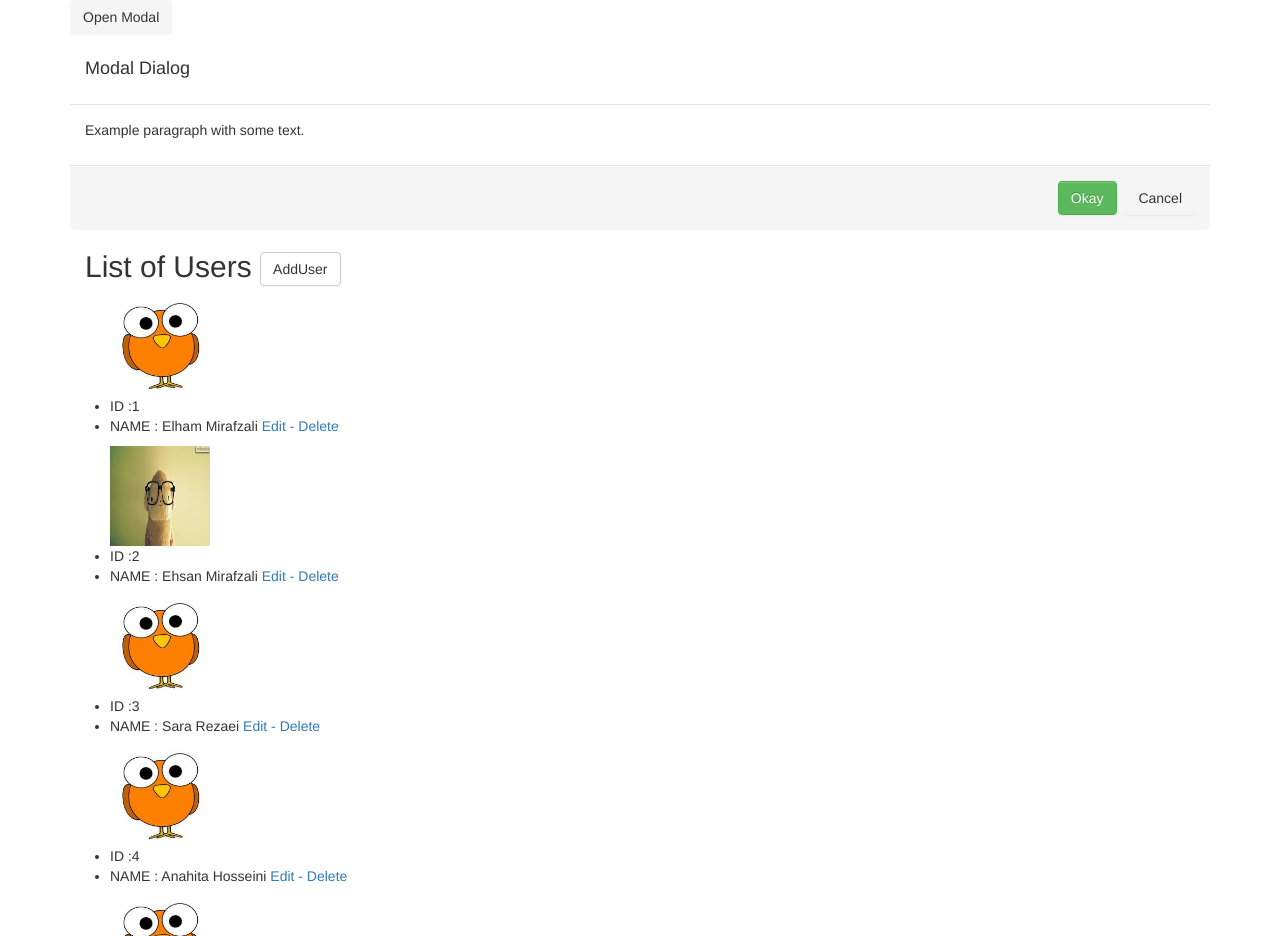
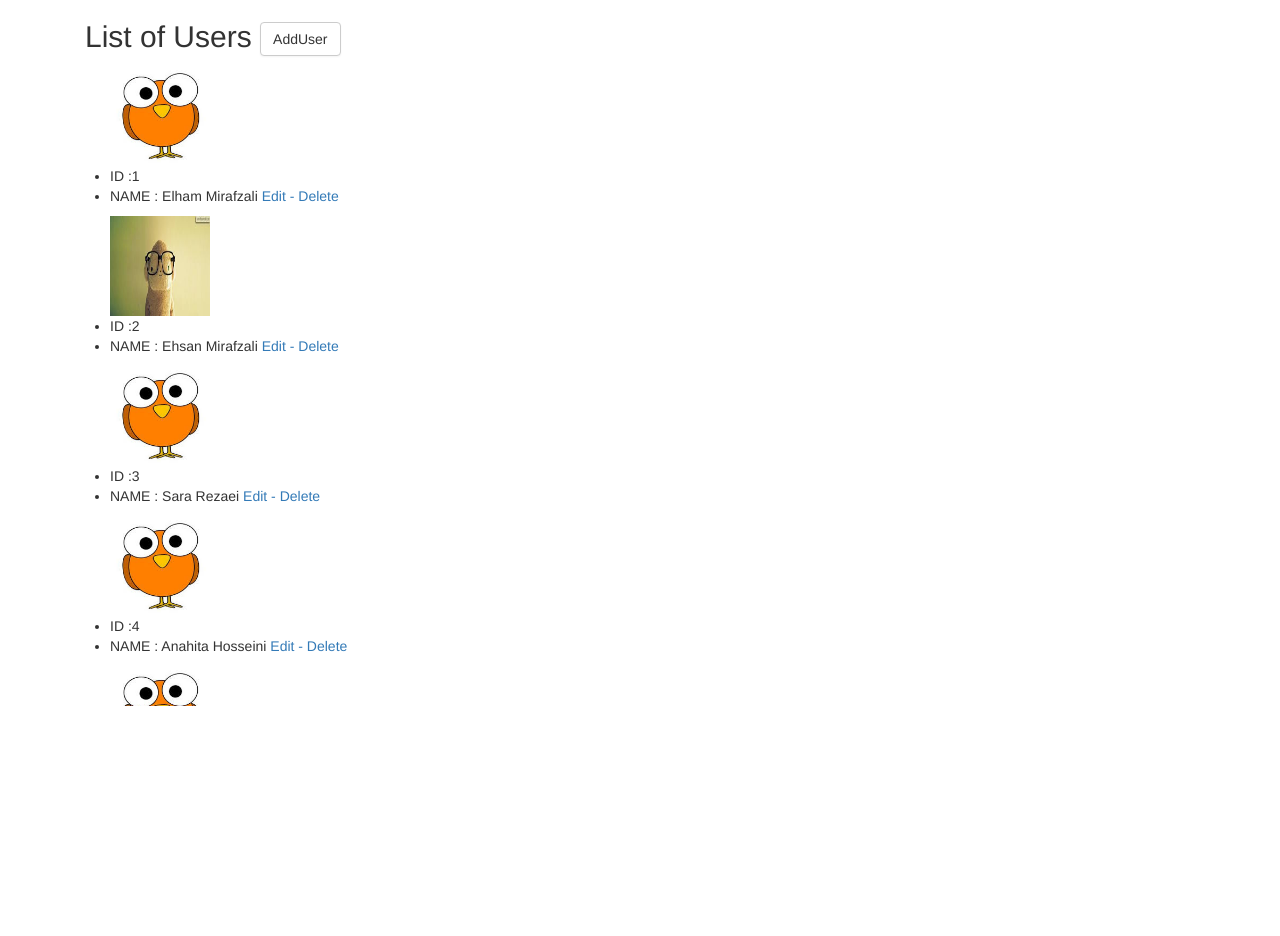
Before and after one commit to ElhamMirafzali/Angularjs-User-, a plain HTML site: page index.html in a window 1280 px wide. After the commit the page ends 800 px from the top, so only its background shows below. Drawn offline with nearby package versions, Linux system fonts and the light colour scheme; some packages are replaced by stand-ins of ours; a script that the page names is missing.

Commit message:
stage1 status

```diff
--- a/index.html
+++ b/index.html
@@ -16,8 +16,6 @@
     <script type="text/javascript" src="js/lib/ng-file-upload-all.min.js"></script>
     <script type="text/javascript" src="js/lib/angular-animate.js"></script>
 
-    <script type="text/javascript" src="js/ng-file-upload.js"></script>
-
     <!--<script type="text/javascript" src="js/lib/angular-ui-bootstrap-modal.js"></script>-->
 
     <link rel="stylesheet" type="text/css" href="css/bootstrap.min.css">
@@ -27,22 +25,6 @@
 <body>
 
 <div class="container" ng-controller="UsersAppCntrl">
-
-    <button type="button" class="btn" ng-click="open()">Open Modal</button>
-
-    <div modal="showModal" close="cancel()">
-        <div class="modal-header">
-            <h4>Modal Dialog</h4>
-        </div>
-        <div class="modal-body">
-            <p>Example paragraph with some text.</p>
-        </div>
-        <div class="modal-footer">
-            <button class="btn btn-success" ng-click="ok()">Okay</button>
-            <button class="btn" ng-click="cancel()">Cancel</button>
-        </div>
-    </div>
-
 
     <div class="span5">
         <div class="row">
```
Also changed, not shown: README.md.
